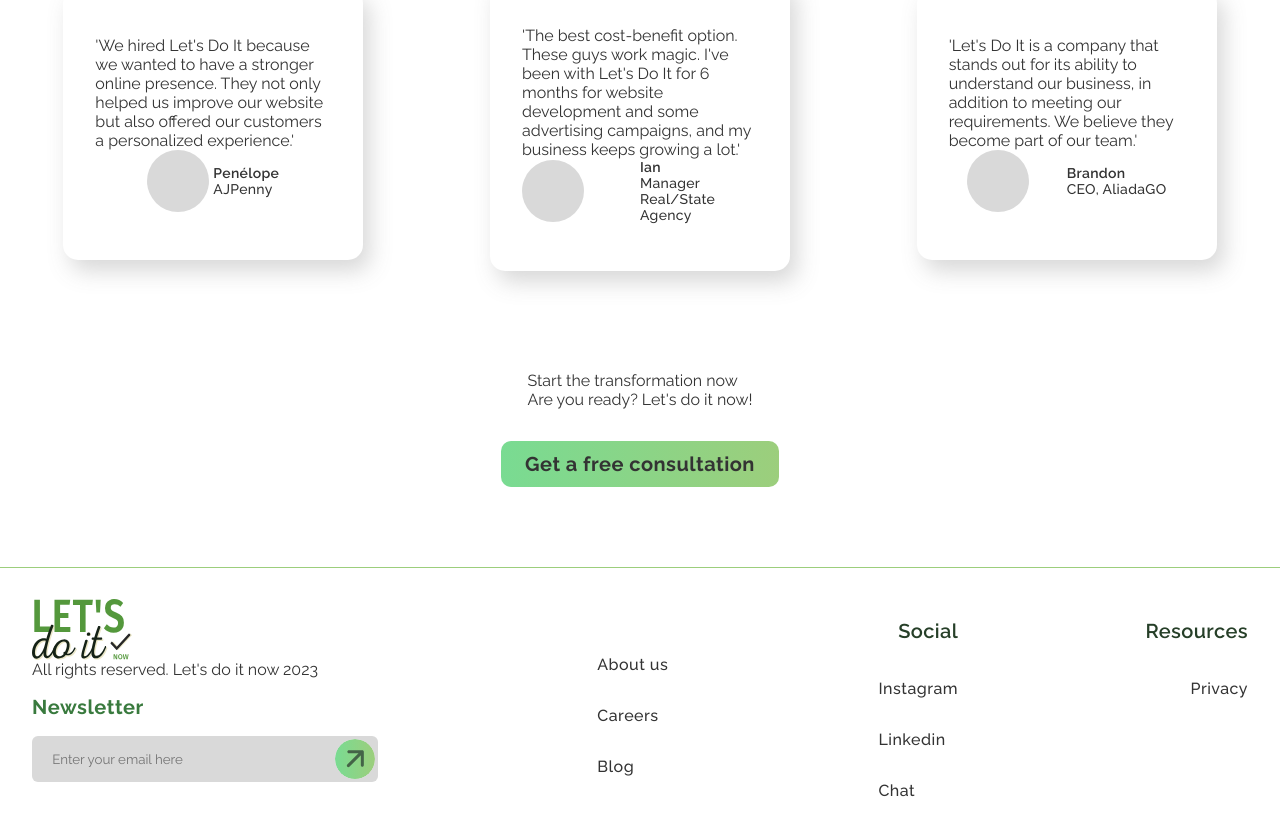
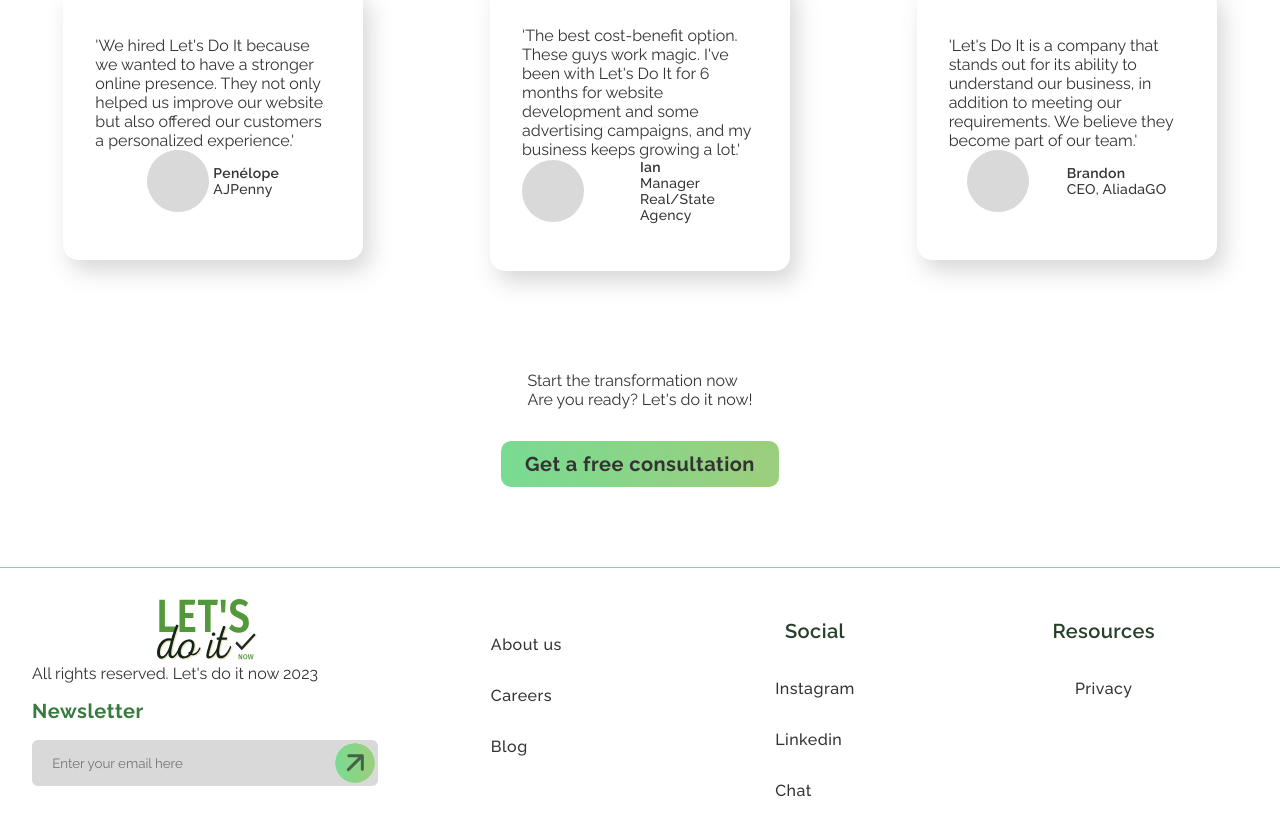
Before and after one commit to DRUMS1521/letsdoitnow-website, a Vue app: page / in a window 1280 px wide. Shown: the part 3118-3954 px from the top of the page. Built offline with nearby package versions, Linux system fonts and the light colour scheme.

Commit message:
css footer

```diff
--- a/src/assets/css/style.css
+++ b/src/assets/css/style.css
@@ -331,7 +331,16 @@ i {
 
 }
 
-.layout-f1,
+.layout-f1, .layout-f2 {
+    display: inline-block;
+    vertical-align: top;
+    min-width: 350px;
+}
+
+.layout-f2 {
+    min-width: 200px;
+}
+
 .layout-f1 h2 {
     display: flex;
     flex-direction: column;
@@ -340,6 +349,14 @@ i {
 
 .layout-f1 img {
     width: 100px;
+}
+
+.layout-f2 h3 {
+    color: #263F28;
+    font-size: 20px;
+    font-style: normal;
+    font-weight: 600;
+    letter-spacing: 0.4px;
 }
 
 .input {
@@ -371,21 +388,6 @@ input:focus {
     border: none;
     border-radius: 100%;
     background-image: url('../arrow-1.svg');
-}
-
-.layout-f2 {
-    display: flex;
-    justify-content: flex-end;
-    flex-direction: column;
-    align-items: flex-end;
-}
-
-.layout-f2 h3 {
-    color: #263F28;
-    font-size: 20px;
-    font-style: normal;
-    font-weight: 600;
-    letter-spacing: 0.4px;
 }
 
 .links-footer {
```
Also changed, not shown: 37 other files (tests, documents, lock files or other folders).
